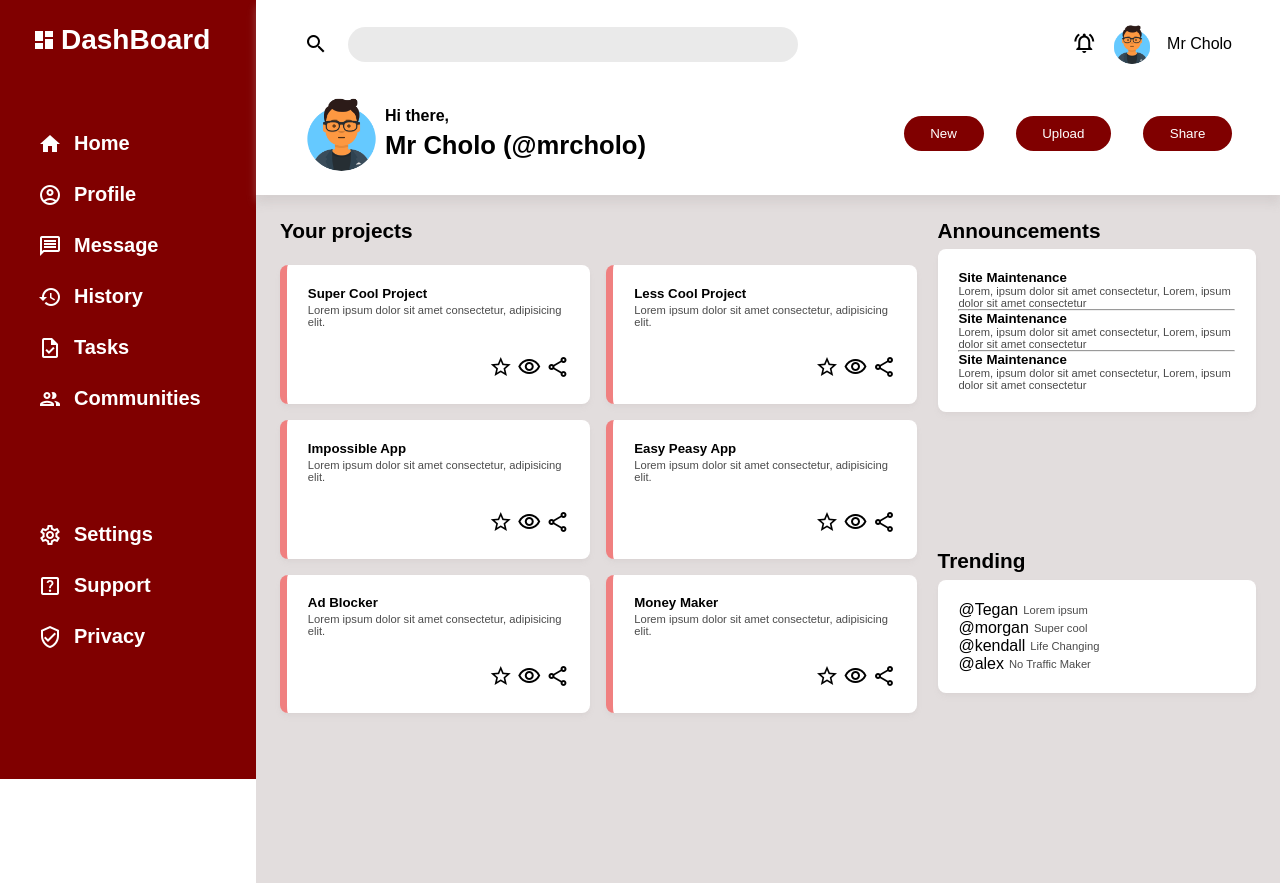
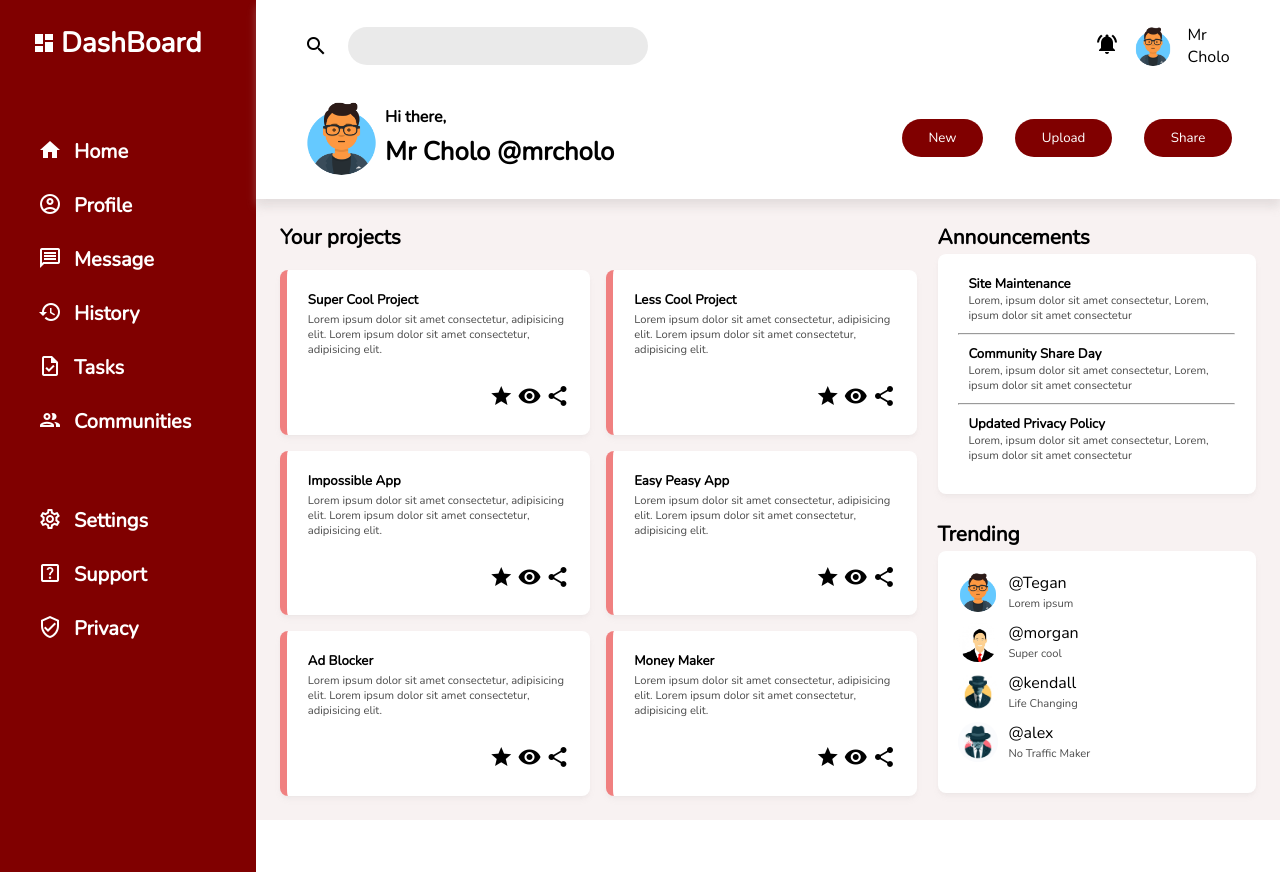
Before and after one commit to CryptoCholo/admin-dashboard, a plain HTML site: page index.html in a window 1280 px wide. Drawn offline with nearby package versions, Linux system fonts and the light colour scheme.

Commit message:
moving on

```diff
--- a/design.css
+++ b/design.css
@@ -43,8 +43,8 @@ body {
 }
 
 .upper-header {
-    display: grid;
-    grid-template-columns: 1fr max-content;
+    display: flex;
+    justify-content: space-around;
     margin-bottom: 2rem;
 }
 
@@ -68,10 +68,8 @@ body {
     padding: 0.75em 2em;
     margin-left: 1.25rem;
     border-radius: 99em;
-    width: 450px;
+    width: 300px;
 }
-
-
 
 .account {
     display: flex;
@@ -141,7 +139,6 @@ button {
     display: grid;
     grid-area: sidebar;
     padding: 1.5rem 2rem;
-    border: 0px solid black;
     background-color: maroon;
     color: white;
     height: fit-content;
@@ -163,7 +160,10 @@ aside > ul {
     font-size: 20px;
     display: grid;
     gap: 15px;
-    padding-bottom: 100px;
+    padding-bottom: 60px;
+}
+.nav-bottom {
+    margin-bottom: 140px;
 }
 
 .nav-link {
@@ -174,7 +174,7 @@ aside > ul {
 }
 
 main {
-    background-color: rgb(226, 221, 221);
+    background-color: rgb(248, 242, 242);
     grid-area: mycontent;
     padding: 1.5rem;
     display: grid;
@@ -184,7 +184,7 @@ main {
                          'projects trending';
     gap: 1.3rem;
     overflow: fit-content;
-    height: 86vh;
+    height: max-content;
 }
 
 .projects {
@@ -197,7 +197,7 @@ main {
 
 h3 {
     font-size: 1.3rem;
-    margin-bottom: 0.4rem;
+    margin-bottom: 0.2rem;
     grid-column-start: 1;
     grid-column-end: span 2;
 }
@@ -231,12 +231,31 @@ h3 {
     flex-direction: column;
 }
 
-announcement {
-    padding-bottom: 10px;
+.announcement {
+    padding: 10px;
 }
 
+.announcement:first-child {
+   padding-top: 0;
+}
 .trending {
     grid-area: trending;
+
+}
+
+.trend .picture {
+    height: 40px;
+    width: 40px;
+}
+
+.trend {
+    display: flex;
+    gap: 10px;
+    margin-bottom: 10px;
+}
+.trend .account {
     display: flex;
     flex-direction: column;
+    align-items: flex-start;
+    gap: 2px;
 }
--- a/index.html
+++ b/index.html
@@ -5,6 +5,9 @@
     <meta http-equiv="X-UA-Compatible" content="IE=edge">
     <meta name="viewport" content="width=device-width, initial-scale=1.0">
     <link href="https://fonts.googleapis.com/icon?family=Material+Icons|Material+Icons+Outlined" rel="stylesheet">
+    <link rel="preconnect" href="https://fonts.googleapis.com">
+    <link rel="preconnect" href="https://fonts.gstatic.com" crossorigin>
+    <link href="https://fonts.googleapis.com/css2?family=Nunito&display=swap" rel="stylesheet">
     <link href="design.css" rel="stylesheet">
     <title>DashBoard</title>
 </head>
@@ -12,13 +15,13 @@
     <header class="header">
         <div class="upper-header">
             <div class="upper-left">
-                <label for="search"><span class="material-icons-outlined search-icon">search</span>
+                <label for="search"><span class="material-icons search-icon">search</span>
                     <input type="text" name="search" id="search">
                 </label>
             </div>
             <div class="account">
                 <button>
-                    <span class="material-icons-outlined">notifications_active</span>
+                    <span class="material-icons">notifications_active</span>
                 </button>
                 <img class="picture" src="avatar.png" alt="avatar-1">
                 <p class="name">Mr Cholo</p>
@@ -30,7 +33,7 @@
                 <div class="profile-name">
                     <p class="greeting">Hi there,</p>
                     <p class="name">Mr Cholo
-                        <span class="username">(@mrcholo)</span>
+                        <span class="username">@mrcholo</span>
                     </p>
                 </div>
             </div>
@@ -64,56 +67,56 @@
             <h3>Your projects</h3>
             <div class="card">
                 <h5 class="card-title">Super Cool Project</h5>
-                <p class="card-text">Lorem ipsum dolor sit amet consectetur, adipisicing elit.</p>
+                <p class="card-text">Lorem ipsum dolor sit amet consectetur, adipisicing elit. Lorem ipsum dolor sit amet consectetur, adipisicing elit.</p>
                 <div class="actions">
-                    <span class="material-icons-outlined">star_border</span>
-                    <span class="material-icons-outlined">visibility</span>
-                    <span class="material-icons-outlined">share</span>
+                    <span class="material-icons">star</span>
+                    <span class="material-icons">visibility</span>
+                    <span class="material-icons">share</span>
                 </div>
             </div>
             <div class="card">
                 <h5 class="card-title">Less Cool Project</h5>
-                <p class="card-text">Lorem ipsum dolor sit amet consectetur, adipisicing elit.</p>
+                <p class="card-text">Lorem ipsum dolor sit amet consectetur, adipisicing elit. Lorem ipsum dolor sit amet consectetur, adipisicing elit.</p>
                 <div class="actions">
-                    <span class="material-icons-outlined">star_border</span>
-                    <span class="material-icons-outlined">visibility</span>
-                    <span class="material-icons-outlined">share</span>
+                    <span class="material-icons">star</span>
+                    <span class="material-icons">visibility</span>
+                    <span class="material-icons">share</span>
                 </div>
             </div>
             <div class="card">
                 <h5 class="card-title">Impossible App</h5>
-                <p class="card-text">Lorem ipsum dolor sit amet consectetur, adipisicing elit.</p>
+                <p class="card-text">Lorem ipsum dolor sit amet consectetur, adipisicing elit. Lorem ipsum dolor sit amet consectetur, adipisicing elit.</p>
                 <div class="actions">
-                    <span class="material-icons-outlined">star_border</span>
-                    <span class="material-icons-outlined">visibility</span>
-                    <span class="material-icons-outlined">share</span>
+                    <span class="material-icons">star</span>
+                    <span class="material-icons">visibility</span>
+                    <span class="material-icons">share</span>
                 </div>
             </div>
             <div class="card">
                 <h5 class="card-title">Easy Peasy App</h5>
-                <p class="card-text">Lorem ipsum dolor sit amet consectetur, adipisicing elit.</p>
+                <p class="card-text">Lorem ipsum dolor sit amet consectetur, adipisicing elit. Lorem ipsum dolor sit amet consectetur, adipisicing elit.</p>
                 <div class="actions">
-                    <span class="material-icons-outlined">star_border</span>
-                    <span class="material-icons-outlined">visibility</span>
-                    <span class="material-icons-outlined">share</span>
+                    <span class="material-icons">star</span>
+                    <span class="material-icons">visibility</span>
+                    <span class="material-icons">share</span>
                 </div>
             </div>
             <div class="card">
                 <h5 class="card-title">Ad Blocker</h5>
-                <p class="card-text">Lorem ipsum dolor sit amet consectetur, adipisicing elit.</p>
+                <p class="card-text">Lorem ipsum dolor sit amet consectetur, adipisicing elit. Lorem ipsum dolor sit amet consectetur, adipisicing elit.</p>
                 <div class="actions">
-                    <span class="material-icons-outlined">star_border</span>
-                    <span class="material-icons-outlined">visibility</span>
-                    <span class="material-icons-outlined">share</span>
+                    <span class="material-icons">star</span>
+                    <span class="material-icons">visibility</span>
+                    <span class="material-icons">share</span>
                 </div>
             </div>
             <div class="card">
                 <h5 class="card-title">Money Maker</h5>
-                <p class="card-text">Lorem ipsum dolor sit amet consectetur, adipisicing elit.</p>
+                <p class="card-text">Lorem ipsum dolor sit amet consectetur, adipisicing elit. Lorem ipsum dolor sit amet consectetur, adipisicing elit.</p>
                 <div class="actions">
-                    <span class="material-icons-outlined">star_border</span>
-                    <span class="material-icons-outlined">visibility</span>
-                    <span class="material-icons-outlined">share</span>
+                    <span class="material-icons">star</span>
+                    <span class="material-icons">visibility</span>
+                    <span class="material-icons">share</span>
                 </div>
             </div>
         </div>
@@ -126,12 +129,12 @@
                 </li>
                 <hr>
                 <li class="announcement">
-                    <h5 class="card-title">Site Maintenance</h5>
+                    <h5 class="card-title">Community Share Day</h5>
                     <p class="card-text">Lorem, ipsum dolor sit amet consectetur, Lorem, ipsum dolor sit amet consectetur  </p>
                 </li>
                 <hr>
                 <li class="announcement">
-                    <h5 class="card-title">Site Maintenance</h5>
+                    <h5 class="card-title">Updated Privacy Policy</h5>
                     <p class="card-text">Lorem, ipsum dolor sit amet consectetur, Lorem, ipsum dolor sit amet consectetur  </p>
                 </li>
             </ul>
@@ -140,28 +143,28 @@
             <h3>Trending</h3>
             <ul class="card">
                 <li class="trend trend-1">
-                    <div class="picture"></div>
+                    <img class="picture" src="avatar.png" alt="avatar-1">
                     <div class="account">
                         <p class="username">@Tegan</p>
                         <p class="name card-text">Lorem ipsum</p>
                     </div>
                 </li>
                 <li class="trend trend-2">
-                    <div class="picture"></div>
+                    <img class="picture" src="third.jpg" alt="avatar-1">
                     <div class="account">
                         <p class="username">@morgan</p>
                         <p class="name card-text">Super cool</p>
                     </div>
                 </li>
                 <li class="trend trend-3">
-                    <div class="picture"></div>
+                    <img class="picture" src="piccc.jpg" alt="avatar-1">
                     <div class="account">
                         <p class="username">@kendall</p>
                         <p class="name card-text">Life Changing</p>
                     </div>
                 </li>
                 <li class="trend trend-4">
-                    <div class="picture"></div>
+                    <img class="picture" src="avvv.jpg" alt="avatar-1">
                     <div class="account">
                         <p class="username">@alex</p>
                         <p class="name card-text">No Traffic Maker</p>
```
Also changed, not shown: avvv.jpg (added), folded.jpeg (renamed from download.jpeg), piccc.jpg (added), third.jpg (renamed from businessman-avatar-.jpg).
